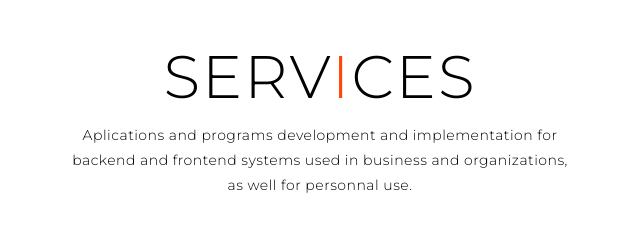
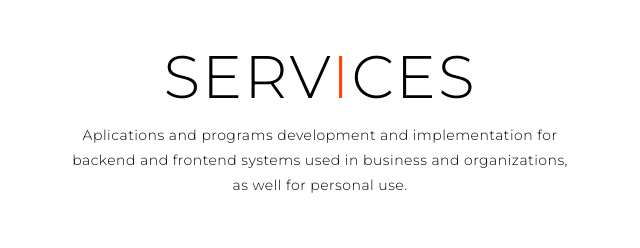
Before and after one commit to PCC87/WebDev87, a plain HTML site: page index.html in a window 1280 px wide. Shown: the part 900-1148 px from the top of the page, 320-960 px from the left. Drawn offline with Linux system fonts and the light colour scheme.

Commit message:
Grammar revision

```diff
--- a/index.html
+++ b/index.html
@@ -58,7 +58,7 @@
             <div class="service-top">
                 <h1 class="section-title">Serv<span>i</span>ces</h1>
                 <p>Aplications and programs development and implementation for backend and frontend systems used in
-                    business and organizations, as well for personnal use. </p>
+                    business and organizations, as well for personal use. </p>
             </div>
             <div class="service-bottom">
                 <div class="service-item">
```
